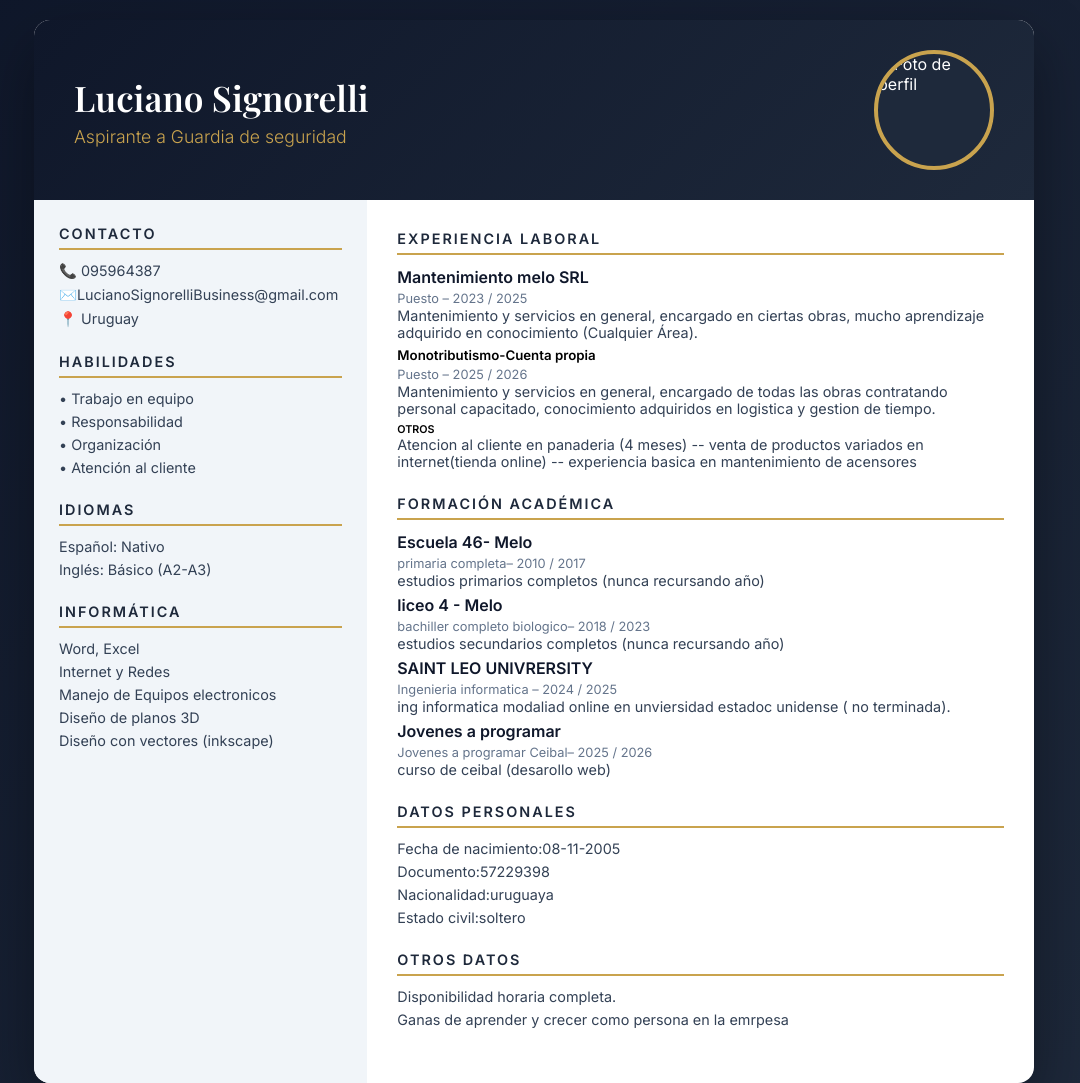
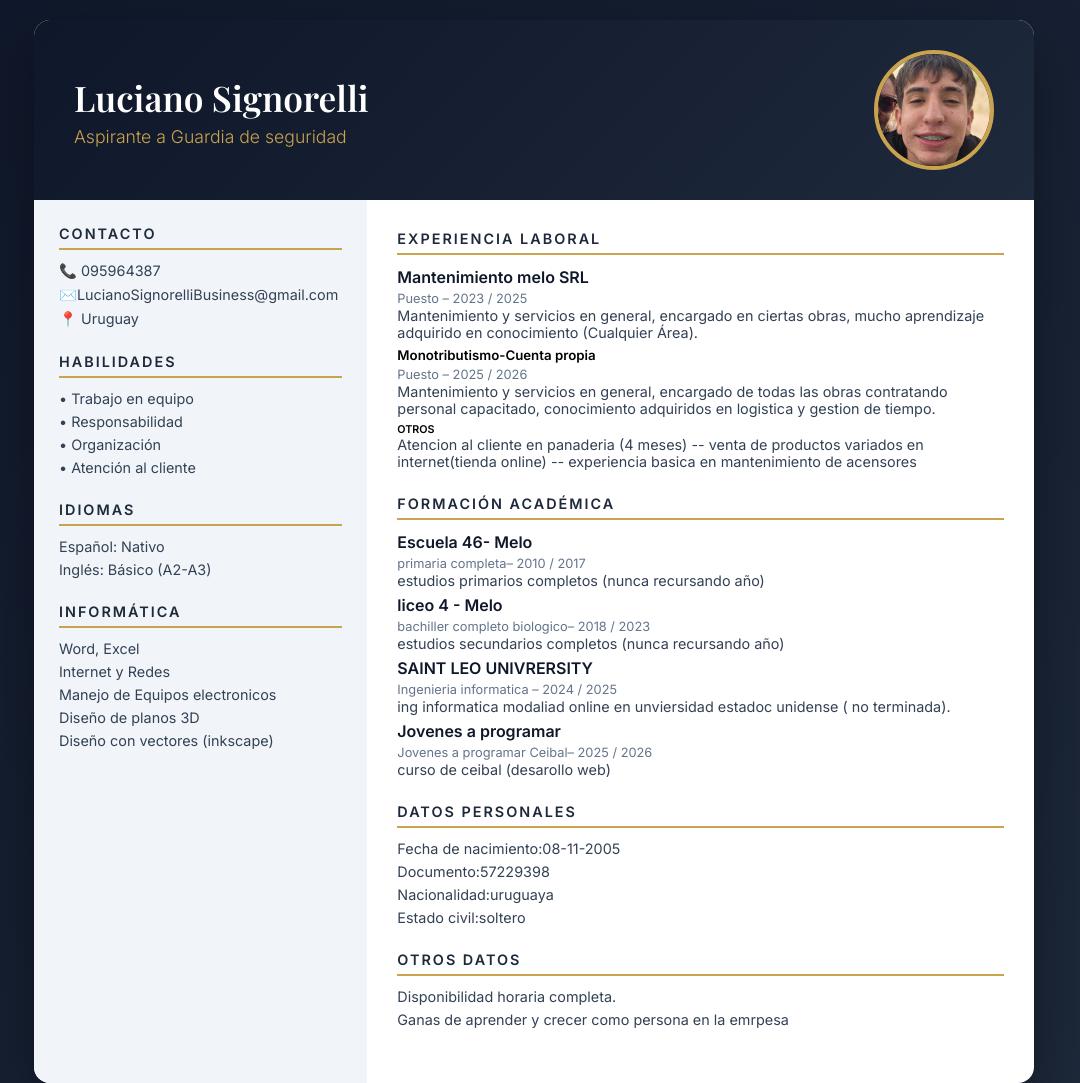
Before and after one commit to Luciano-Rodriguez-UY/CV-WEB-LUCIANO-RODRIGUEZ, a plain HTML site: page index.html in a window 1280 px wide. Shown: the top 1083 px of the page, without its empty margins (106-1186 px from the left). Drawn offline with nearby package versions, Linux system fonts and the light colour scheme.

Commit message:
Fix HTML formatting and update content

```diff
--- a/index.html
+++ b/index.html
@@ -170,7 +170,7 @@ body{
     </div>
 
     <div class="header-photo">
-      <img src="IMAGES/LUCHO .jpeg" alt="Foto de perfil">
+      <img src="LUCHO .jpeg" alt="Foto de perfil">
     </div>
   </div>
 
```
